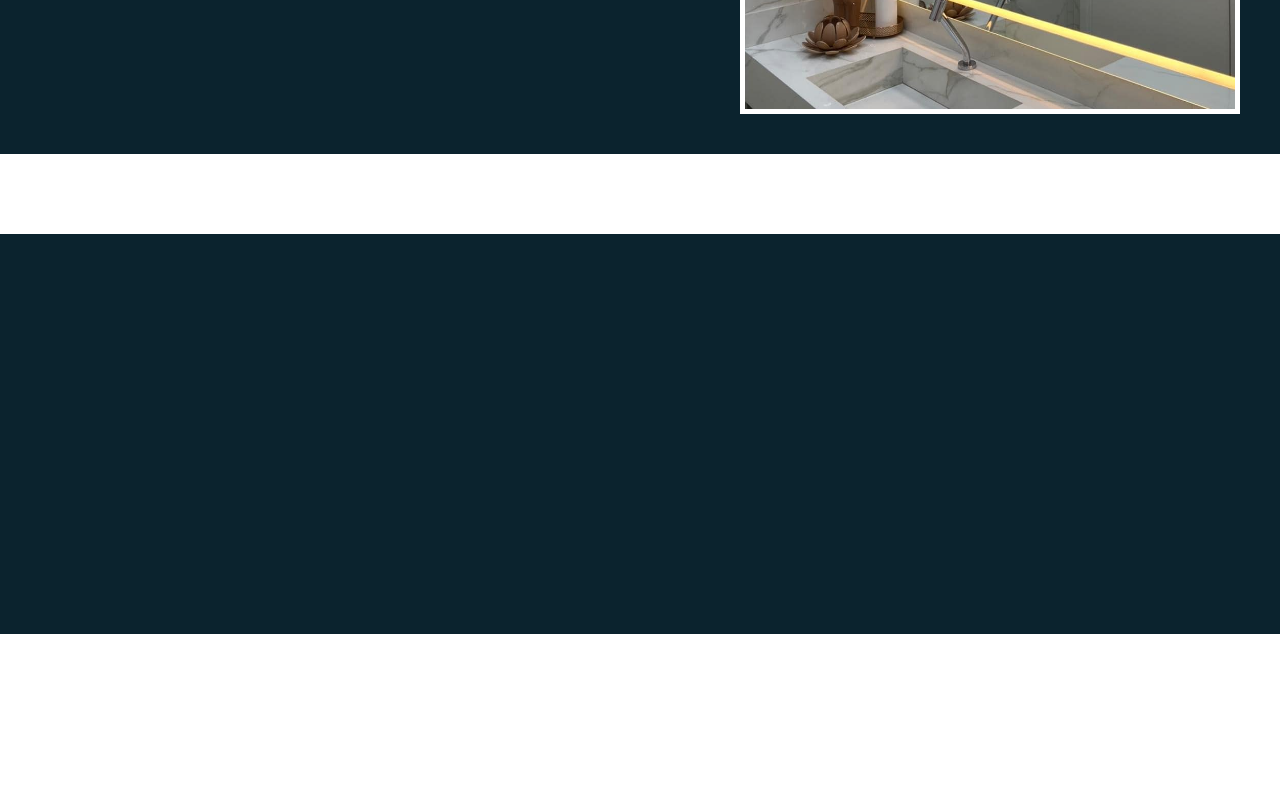
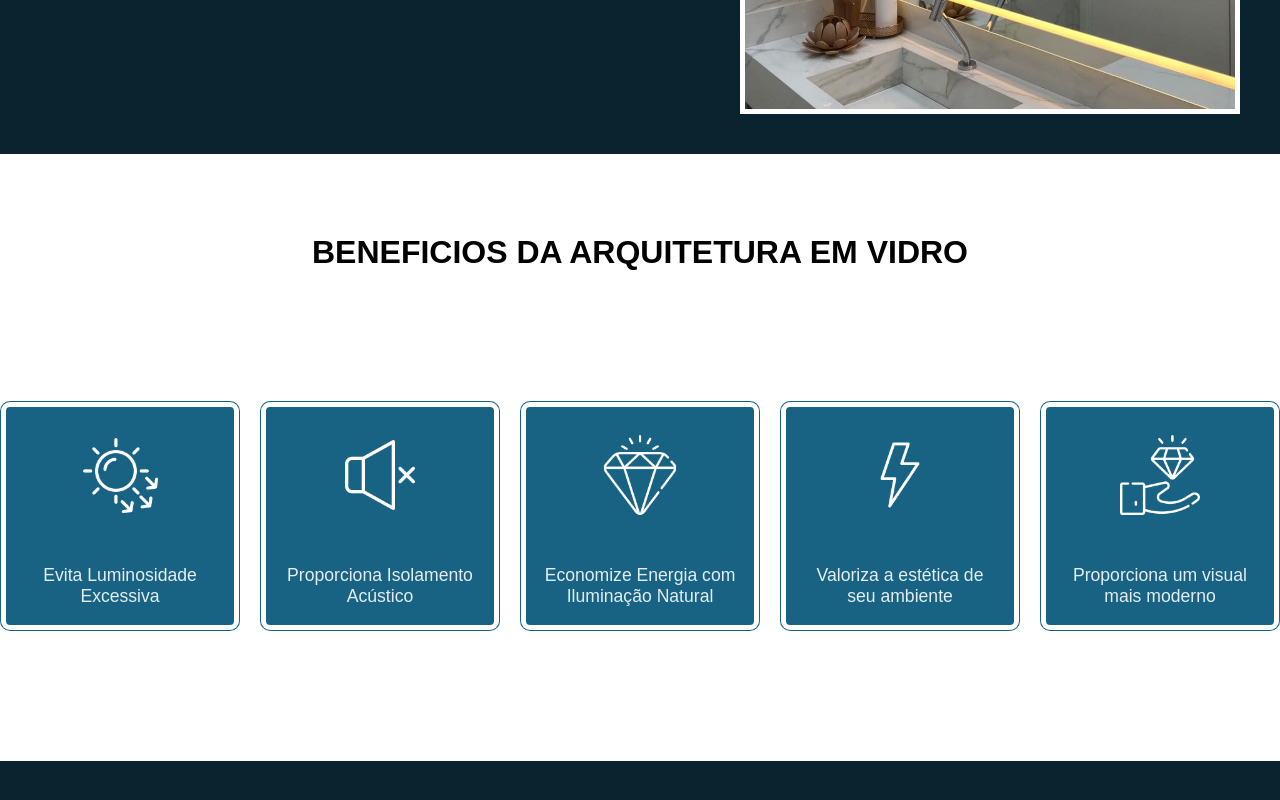
Before and after one commit to devrodrigomolina/CasaDoVidro, a Nuxt app: page / in a window 1280 px wide. Shown: the part 3706-4506 px from the top of the page. Before the commit the page ends 4340 px from the top, so only its background shows below. Built offline with nearby package versions, Linux system fonts and the light colour scheme.

Commit message:
Add componente beneficios

```diff
--- a/pages/index.vue
+++ b/pages/index.vue
@@ -3,6 +3,7 @@
     <Carrossel />
     <Sobre />
     <NossosServicos />
+    <Beneficios />
   </div>
 </template>
 
```
